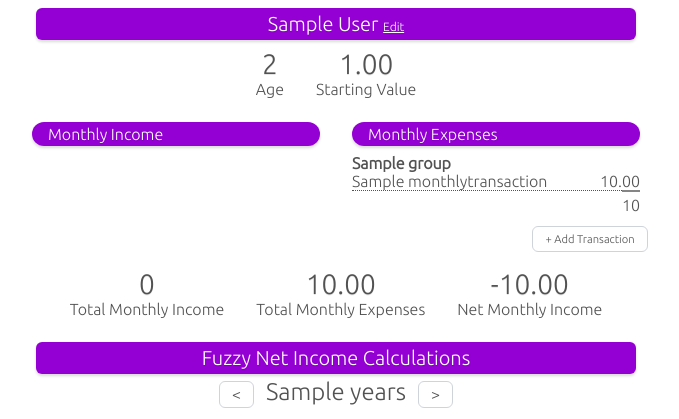
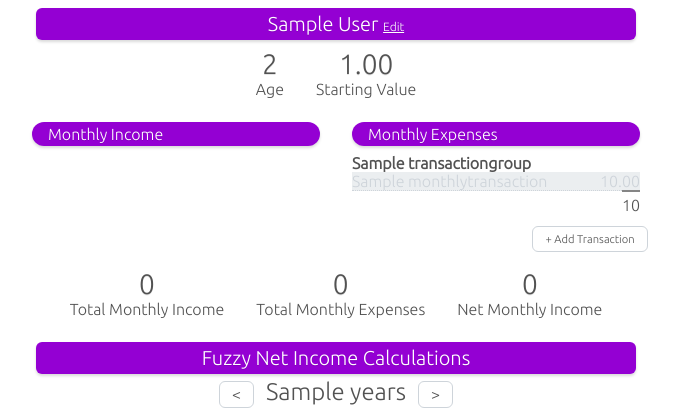
Before and after one commit to kershner/finance-app, a Django app: template templates/base.html in a window 1280 px wide. Shown: the top 419 px of the page, without its empty margins (304-983 px from the left). Run offline with Django 3.2, Linux system fonts and the light colour scheme; a user stored in the database is signed in; tables that the repository leaves empty hold one stand-in row (values such as "Sample post"); the template is opened without the code that fills it: most values are stand-ins (such as "Sample title", 1, 10 or a date in 2020); parts of the project's set-up code (start-up, migrations or seed data) failed here and were passed over.

Commit message:
refactoring, add transaction "mute" functionality

```diff
--- a/app/admin.py
+++ b/app/admin.py
@@ -1,4 +1,4 @@
-from .models import CustomUser, MonthlyTransaction, Group
+from .models import CustomUser, MonthlyTransaction, TransactionGroup
 from django.contrib import admin
 
 
@@ -19,6 +19,6 @@ class MonthlyTransactionAdmin(admin.ModelAdmin):
     list_per_page = 100
 
 
-@admin.register(Group)
-class GroupAdmin(admin.ModelAdmin):
+@admin.register(TransactionGroup)
+class TransactionGroupAdmin(admin.ModelAdmin):
     list_per_page = 100
--- a/app/models.py
+++ b/app/models.py
@@ -49,8 +49,10 @@ class CustomUser(AbstractUser):
     def get_monthly_transaction_total(self, transaction_type):
         monthly_total = Decimal(0.0)
         all_transactions = self.get_transactions(transaction_type)
+
         for transaction in all_transactions:
-            monthly_total += transaction.amount * transaction.multiplier
+            if not transaction.muted:
+                monthly_total += transaction.amount * transaction.multiplier
         return monthly_total
 
     def get_income_calculations(self):
@@ -104,13 +106,14 @@ class CustomUser(AbstractUser):
 
         return net_income_calculations
 
+
 TRANSACTION_TYPES = [
     ('ex', 'Expense'),
     ('in', 'Income'),
 ]
 
 
-class Group(models.Model):
+class TransactionGroup(models.Model):
     type = models.CharField(max_length=2, choices=TRANSACTION_TYPES, default='ex')
     name = models.CharField(null=False, blank=False, max_length=100)
 
@@ -130,9 +133,10 @@ class MonthlyTransaction(models.Model):
     type = models.CharField(max_length=2, choices=TRANSACTION_TYPES, default='ex')
     user = models.ForeignKey(CustomUser, on_delete=models.SET_NULL, blank=True, null=True)
     name = models.CharField(null=False, blank=False, max_length=100)
-    group = models.ForeignKey(Group, on_delete=models.SET_NULL, blank=True, null=True)
+    group = models.ForeignKey(TransactionGroup, on_delete=models.SET_NULL, blank=True, null=True)
     amount = models.DecimalField(max_digits=14, decimal_places=2)
     multiplier = models.IntegerField(default=1)
+    muted = models.BooleanField(default=False)
 
     def __str__(self):
         return '{}'.format(self.name)
--- a/static/css/main.css
+++ b/static/css/main.css
@@ -70,7 +70,11 @@ body, html {
 .middle-section .transactions-body .transactions-list .transaction-group .transaction:not(.group-total) {
   cursor: pointer;
 }
-.middle-section .transactions-body .transactions-list .transaction-group .transaction:hover:not(:last-child) {
+.middle-section .transactions-body .transactions-list .transaction-group .transaction.muted {
+  background-color: #ebeef0;
+  color: #ced4da;
+}
+.middle-section .transactions-body .transactions-list .transaction-group .transaction:hover:not(:last-child):not(.muted) {
   background: #9400d3;
   color: white;
 }
--- a/static/js/main.js
+++ b/static/js/main.js
@@ -24,8 +24,15 @@ jsConfig.editTransactionClickEvent = function() {
                 return;
             }
 
-            let existingForm = document.querySelector(`.edit-transaction-form[data-id='${transactionId}']`);
-            if (!existingForm) {
+            // Remove existing forms
+            let clickingExistingForm = false;
+            document.querySelectorAll(`.edit-transaction-form`).forEach(function(e) {
+                clickingExistingForm =  transactionId === e.dataset.id;
+                e.remove()
+            });
+
+            // Only show the form is user is not clicking on same form that's already open (UX shortcut)
+            if (!clickingExistingForm) {
                 let fullEndpoint = `${jsConfig.editTransactionsUrl}/${transactionId}`;
                 fetchWrapper(fullEndpoint, 'get', {}, function(data) {
                     jsConfig.addEditTransactionForm(transactionRow, data);
--- a/static/sass/main.sass
+++ b/static/sass/main.sass
@@ -80,7 +80,11 @@ body, html
           &:not(.group-total)
             cursor: pointer
 
-          &:hover:not(:last-child)
+          &.muted
+            background-color: lighten($grey, 10)
+            color: $grey
+
+          &:hover:not(:last-child):not(.muted)
             background: $purple
             color: white
 
--- a/templates/components/includes/transactions_table.html
+++ b/templates/components/includes/transactions_table.html
@@ -15,7 +15,7 @@
         </div>
 
         {% for transaction in data.transactions %}
-        <div class="transaction" data-id="{{ transaction.id }}">
+        <div class="transaction {% if transaction.muted %}muted{% endif %}" data-id="{{ transaction.id }}">
             <div class="transaction-name">
                 <p>{{ transaction }}</p>
             </div>
```
Also changed, not shown: app/views.py (+3 -7 lines), templates/components/includes/edit_transaction_form.html (+4 -5 lines), 1 other file.
